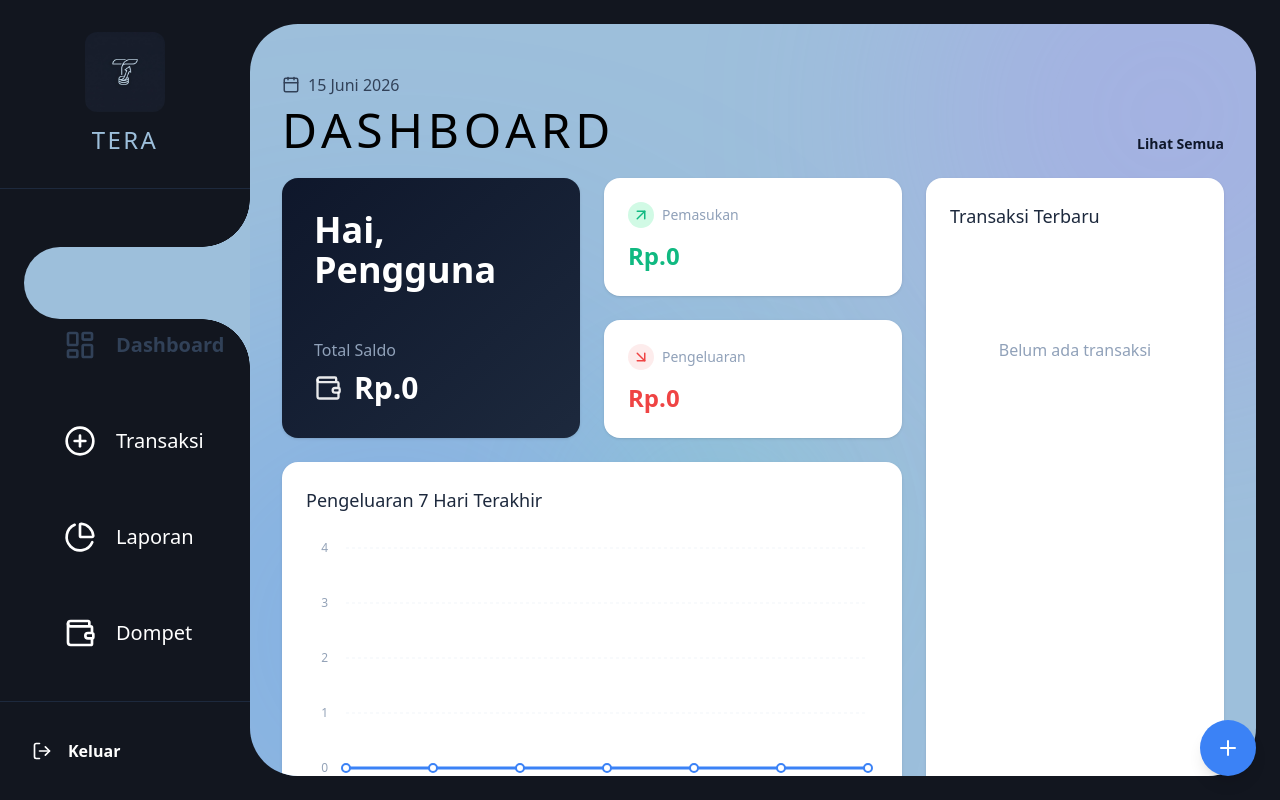
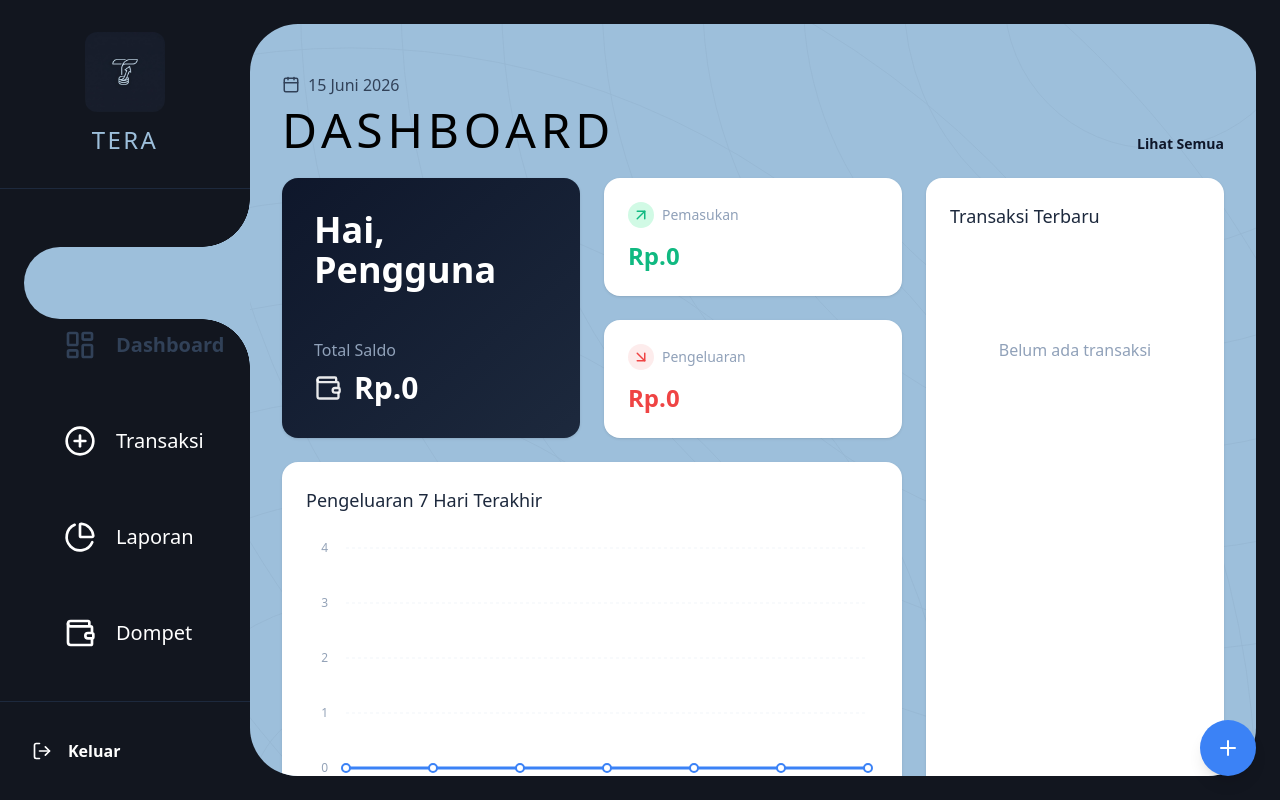
Before and after one commit to hizkiaa13/teradotcom, a React (Vite) app: page /dashboard in a window 1280 px wide. Built offline with nearby package versions, Linux system fonts and the light colour scheme; a web font is replaced by a local one.

Commit message:
style: replace aurora background with full-screen topographic ripple waves

```diff
--- a/src/layouts/MainLayout.jsx
+++ b/src/layouts/MainLayout.jsx
@@ -12,14 +12,41 @@ const MainLayout = () => {
       <Sidebar />
       <main className="flex-1 w-full md:pl-[250px] md:pr-6 md:py-6 flex flex-col h-full">
         <div className="flex-1 w-full bg-[#9DBFDB] md:rounded-[48px] overflow-y-auto relative">
-          {/* Background Aurora Orbs */}
+          {/* Background Topographic Waves B (Full Page) */}
           <div className="absolute inset-0 pointer-events-none overflow-hidden select-none z-0">
-            {/* Purple Orb */}
-            <div className="absolute -top-40 -right-40 w-96 h-96 rounded-full bg-purple-400 opacity-20 blur-[100px] sm:w-[500px] sm:h-[500px] sm:blur-[120px]" />
-            {/* Blue/Indigo Orb */}
-            <div className="absolute -bottom-40 -left-40 w-96 h-96 rounded-full bg-blue-500 opacity-25 blur-[100px] sm:w-[600px] sm:h-[600px] sm:blur-[140px]" />
-            {/* Soft Emerald/Teal Orb */}
-            <div className="absolute top-1/2 left-1/3 w-64 h-64 rounded-full bg-emerald-300 opacity-15 blur-[80px]" />
+            <svg
+              className="absolute inset-0 w-full h-full text-slate-800"
+              viewBox="0 0 1000 1000"
+              preserveAspectRatio="xMidYMid slice"
+              fill="none"
+              stroke="currentColor"
+              strokeWidth="0.8"
+              opacity="0.05"
+            >
+              {/* Ripple Set 1 (Top Right) */}
+              <circle cx="900" cy="100" r="150" />
+              <circle cx="900" cy="100" r="250" />
+              <circle cx="900" cy="100" r="350" />
+              <circle cx="900" cy="100" r="450" />
+              <circle cx="900" cy="100" r="550" />
+              <circle cx="900" cy="100" r="650" />
+              <circle cx="900" cy="100" r="750" />
+              <circle cx="900" cy="100" r="850" />
+              <circle cx="900" cy="100" r="950" />
+              <circle cx="900" cy="100" r="1050" />
+              <circle cx="900" cy="100" r="1150" />
+
+              {/* Ripple Set 2 (Bottom Left) */}
+              <circle cx="100" cy="900" r="100" />
+              <circle cx="100" cy="900" r="200" />
+              <circle cx="100" cy="900" r="300" />
+              <circle cx="100" cy="900" r="400" />
+              <circle cx="100" cy="900" r="500" />
+              <circle cx="100" cy="900" r="600" />
+              <circle cx="100" cy="900" r="750" />
+              <circle cx="100" cy="900" r="900" />
+              <circle cx="100" cy="900" r="1050" />
+            </svg>
           </div>
 
           {/* Page Content */}
```
